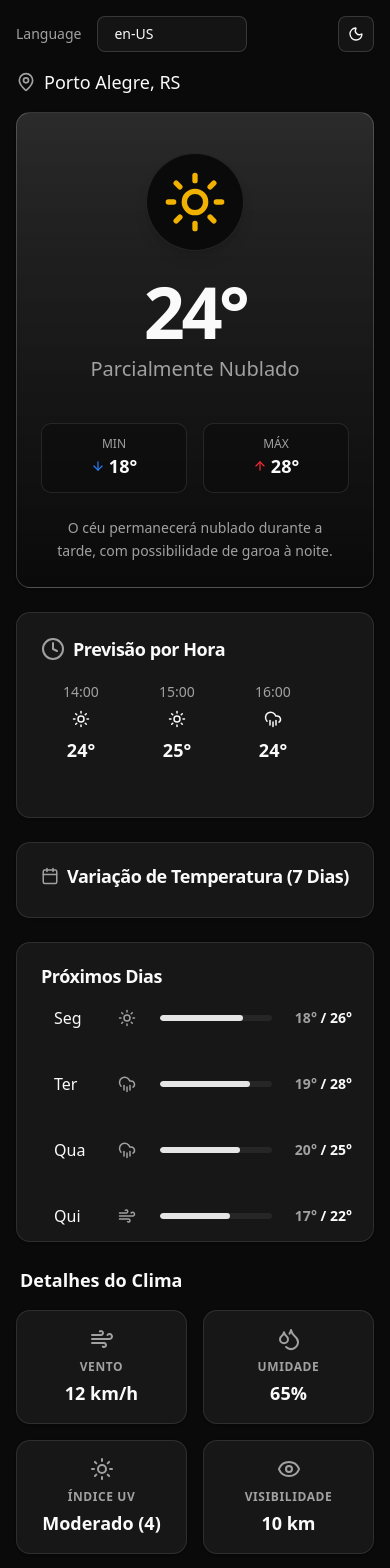
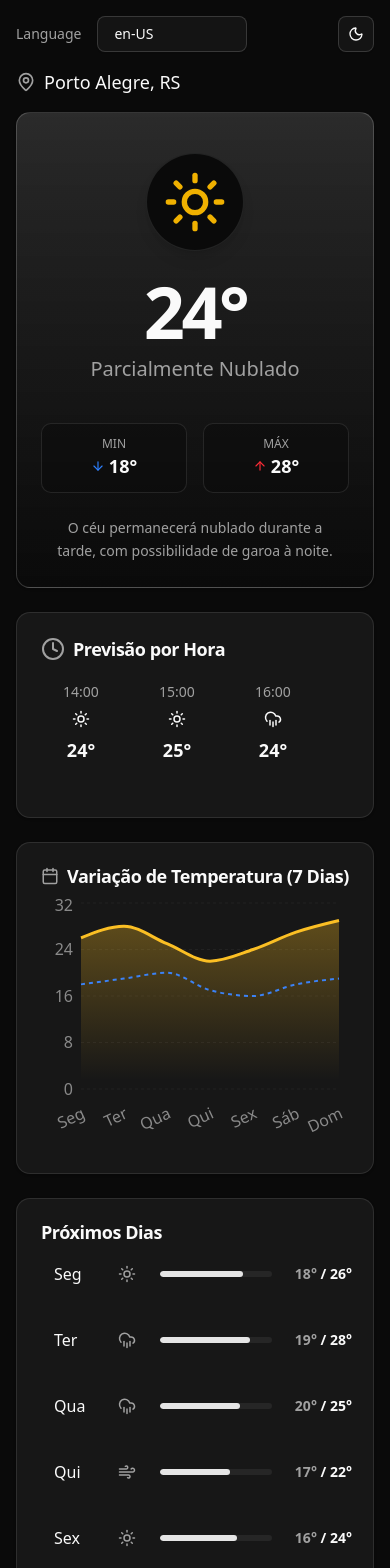
Before and after one commit to rodrigues-heric/weather-report, a React (Vite) app in the folder weather-report/: page / in a window 390 px wide. Shown: the top 1568 px of the page. Built offline with nearby package versions, Linux system fonts and the light colour scheme.

Commit message:
Fix: chart not showing on mobile

```diff
--- a/weather-report/src/components/weather-week-graph.tsx
+++ b/weather-report/src/components/weather-week-graph.tsx
@@ -41,15 +41,24 @@ export function WeatherWeekGraph({
         icon={<Calendar size={18} />}
       />
       <CardContent className='min-h-0 flex-1'>
+        <div className='h-64 xl:h-full'>
           <ResponsiveContainer width='100%' height='100%'>
             <AreaChart
               data={dailyData}
-            margin={{ top: 10, right: 30, left: 0, bottom: 0 }}
+              margin={{ top: 10, right: 10, left: -20, bottom: 30 }}
             >
               <defs>
                 <linearGradient id='colorMax' x1='0' y1='0' x2='0' y2='1'>
-                <stop offset='5%' stopColor={chartColorMax} stopOpacity={0.3} />
-                <stop offset='95%' stopColor={chartColorMax} stopOpacity={0} />
+                  <stop
+                    offset='5%'
+                    stopColor={chartColorMax}
+                    stopOpacity={0.3}
+                  />
+                  <stop
+                    offset='95%'
+                    stopColor={chartColorMax}
+                    stopOpacity={0}
+                  />
                 </linearGradient>
               </defs>
               <CartesianGrid
@@ -64,6 +73,9 @@ export function WeatherWeekGraph({
                 tickLine={false}
                 tick={{ fill: 'currentColor', opacity: 0.5 }}
                 dy={10}
+                interval={0}
+                angle={-25}
+                textAnchor='end'
               />
               <YAxis
                 axisLine={false}
@@ -98,6 +110,7 @@ export function WeatherWeekGraph({
               />
             </AreaChart>
           </ResponsiveContainer>
+        </div>
       </CardContent>
     </Card>
   );
--- a/weather-report/src/pages/home.tsx
+++ b/weather-report/src/pages/home.tsx
@@ -35,7 +35,7 @@ export function Home() {
         <section className='space-y-6 lg:col-span-9'>
           <WeatherHourly />
 
-          <div className='grid h-[400px] grid-cols-1 gap-6 xl:grid-cols-3'>
+          <div className='grid grid-cols-1 gap-6 xl:grid-cols-3'>
             <WeatherWeekGraph
               chartColorMax={chartColorMax}
               chartColorMin={chartColorMin}
```
Lines whose indentation alone changed are shown as unchanged.
